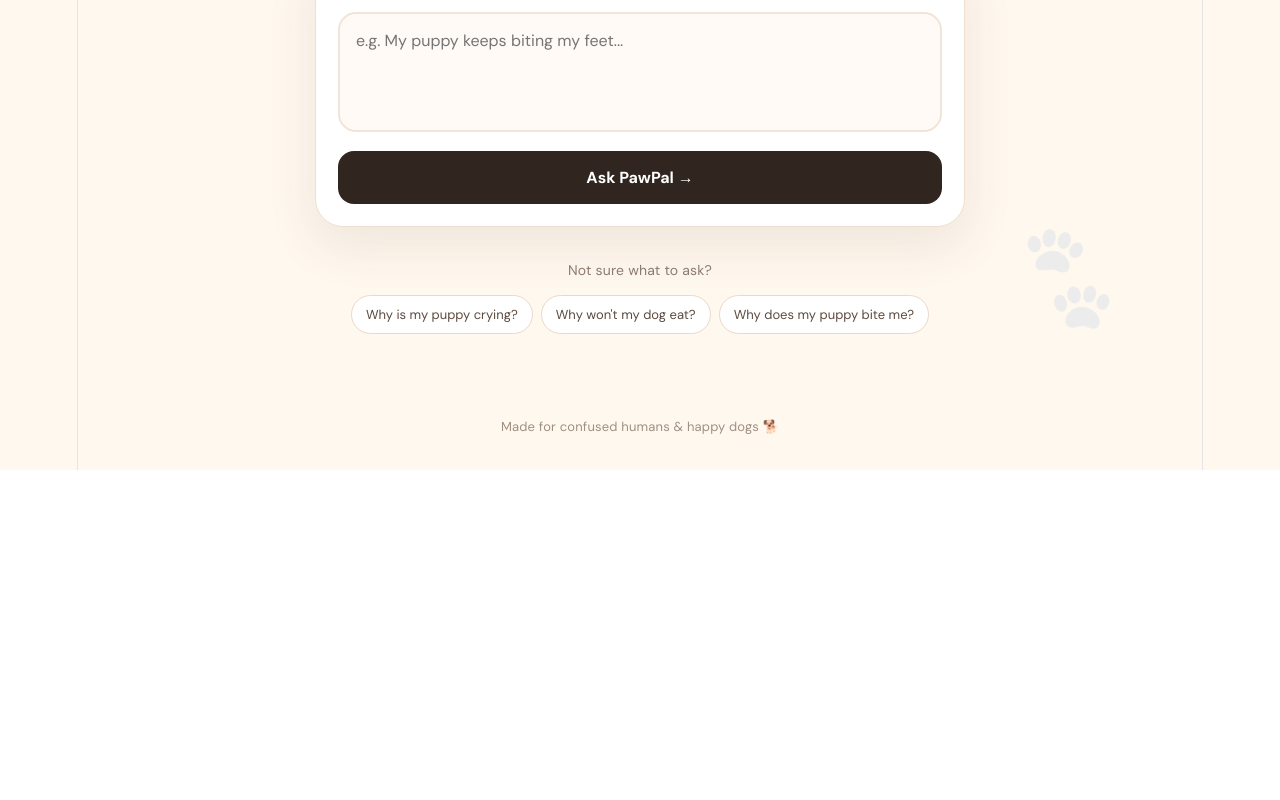
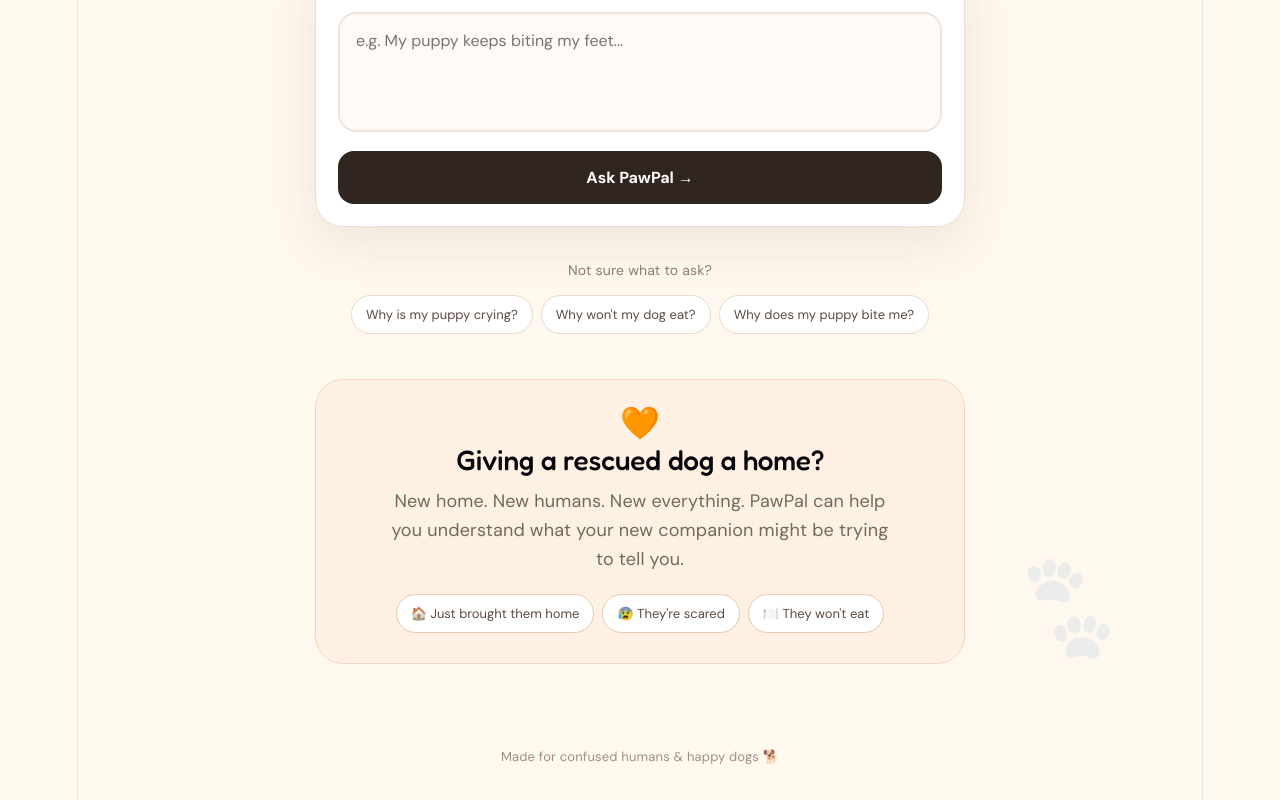
Before and after one commit to ishika-thakur7802/pawpal, a React (Vite) app: page / in a window 1280 px wide. Shown: the part 489-1289 px from the top of the page. Before the commit the page ends 959 px from the top, so only its background shows below. Built offline with nearby package versions, Linux system fonts and the light colour scheme.

Commit message:
docs: finalize README

```diff
--- a/src/App.css
+++ b/src/App.css
@@ -262,3 +262,75 @@ textarea:focus {
   font-style: italic;
   color: #6b4c38;
 }
+
+.voice-button {
+  margin-top: 14px;
+  padding: 10px 16px;
+  border: none;
+  border-radius: 999px;
+  background: #30251f;
+  color: white;
+  font-family: inherit;
+  font-weight: 600;
+  cursor: pointer;
+}
+
+.voice-button:hover {
+  transform: translateY(-1px);
+}
+
+.voice-button:disabled {
+  opacity: 0.7;
+  cursor: wait;
+}
+
+.rescue-section {
+  max-width: 650px;
+  margin: 45px auto 0;
+  padding: 30px 24px;
+  background: #fff0e4;
+  border: 1px solid #f1d5bf;
+  border-radius: 28px;
+  text-align: center;
+}
+
+.rescue-icon {
+  font-size: 32px;
+}
+
+.rescue-section h2 {
+  font-family: "Fredoka", sans-serif;
+  font-size: 28px;
+  margin: 8px 0 10px;
+}
+
+.rescue-section p {
+  max-width: 500px;
+  margin: 0 auto 20px;
+  color: #76675d;
+  line-height: 1.6;
+}
+
+.rescue-options {
+  display: flex;
+  flex-wrap: wrap;
+  justify-content: center;
+  gap: 8px;
+}
+
+.rescue-button {
+  padding: 10px 14px;
+  border: 1px solid #e8c8ae;
+  border-radius: 999px;
+  background: white;
+  color: #5c4b40;
+  font-family: inherit;
+  font-size: 13px;
+  cursor: pointer;
+  transition: transform 0.2s, background 0.2s;
+}
+
+.rescue-button:hover {
+  background: #ffe4d0;
+  transform: translateY(-2px);
+}
--- a/src/App.jsx
+++ b/src/App.jsx
@@ -5,6 +5,7 @@ function App() {
   const [question, setQuestion] = useState("");
   const [answer, setAnswer] = useState("");
   const [loading, setLoading] = useState(false);
+  const [speaking, setSpeaking] = useState(false);
 
   const askPawPal = async () => {
     if (!question.trim()) return;
@@ -34,6 +35,38 @@ function App() {
       );
     } finally {
       setLoading(false);
+    }
+  };
+  const hearDog = async (text) => {
+    setSpeaking(true);
+
+    try {
+      const response = await fetch("/.netlify/functions/text-to-speech", {
+        method: "POST",
+        headers: {
+          "Content-Type": "application/json",
+        },
+        body: JSON.stringify({ text }),
+      });
+
+      if (!response.ok) {
+        throw new Error("Voice generation failed");
+      }
+
+      const audioBlob = await response.blob();
+      const audioUrl = URL.createObjectURL(audioBlob);
+
+      const audio = new Audio(audioUrl);
+
+      audio.onended = () => {
+        setSpeaking(false);
+        URL.revokeObjectURL(audioUrl);
+      };
+
+      await audio.play();
+    } catch (error) {
+      console.error(error);
+      setSpeaking(false);
     }
   };
 
@@ -100,6 +133,15 @@ function App() {
                     .split("DOG_TRANSLATION")[1]
                     .trim()}
                 </p>
+                <button
+                  className="voice-button"
+                  onClick={() =>
+                    hearDog(answer.split("DOG_TRANSLATION")[1].trim())
+                  }
+                  disabled={speaking}
+                >
+                  {speaking ? "🔊 Your dog is talking..." : "🔊 Hear what your dog means"}
+                </button>
               </div>
             )}
           </div>
@@ -131,6 +173,52 @@ function App() {
             </button>
           </div>
         </div>
+                <div className="rescue-section">
+                  <div className="rescue-icon">🧡</div>
+
+                  <h2>Giving a rescued dog a home?</h2>
+
+                  <p>
+                    New home. New humans. New everything.
+                    PawPal can help you understand what your new companion
+                    might be trying to tell you.
+                  </p>
+
+                  <div className="rescue-options">
+                    <button
+                      className="rescue-button"
+                      onClick={() =>
+                        setQuestion(
+                          "I just brought my rescued dog home. What should I do during their first day?"
+                        )
+                      }
+                    >
+                      🏠 Just brought them home
+                    </button>
+
+                    <button
+                      className="rescue-button"
+                      onClick={() =>
+                        setQuestion(
+                          "My newly adopted dog seems scared. How can I help them feel safe?"
+                        )
+                      }
+                    >
+                      😰 They're scared
+                    </button>
+
+                    <button
+                      className="rescue-button"
+                      onClick={() =>
+                        setQuestion(
+                          "My adopted dog won't eat. Is this normal after coming to a new home?"
+                        )
+                      }
+                    >
+                      🍽️ They won't eat
+                    </button>
+                  </div>
+                </div>
       </section>
 
       <div className="bottom-note">
```
Also changed, not shown: 1 other file (tests, documents, lock files or other folders).
